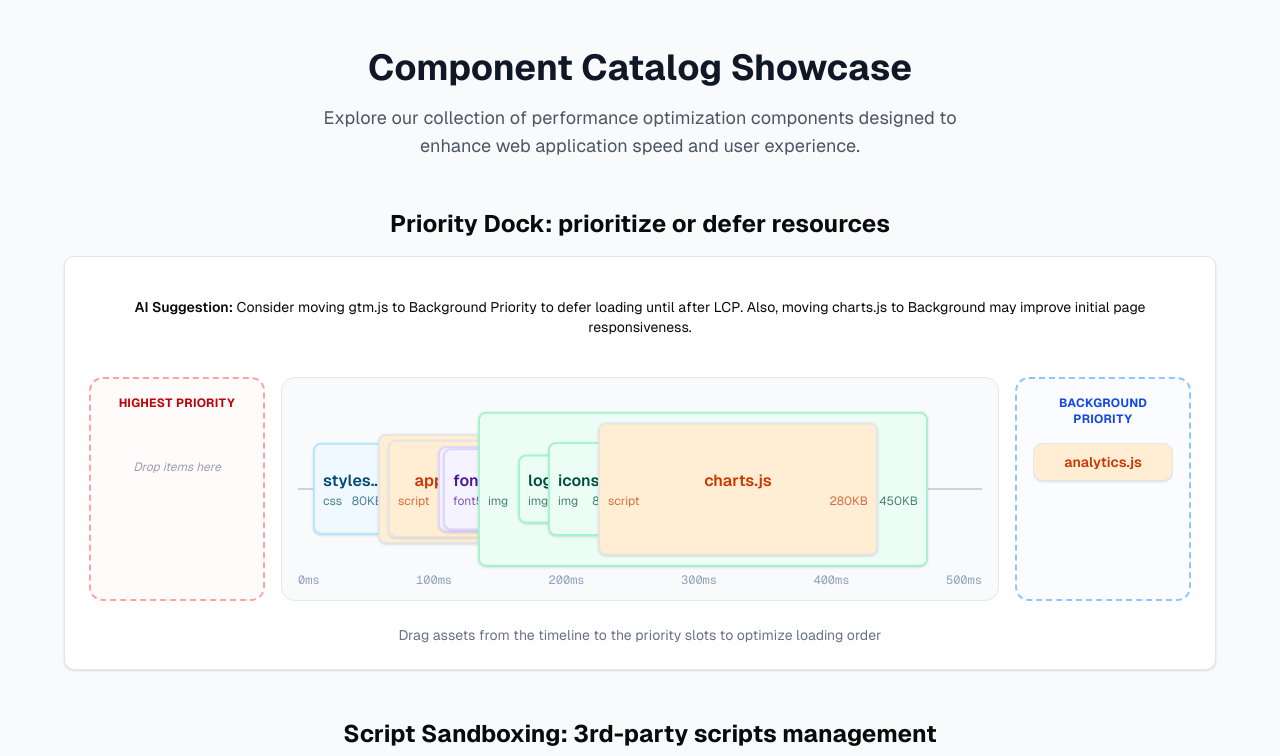
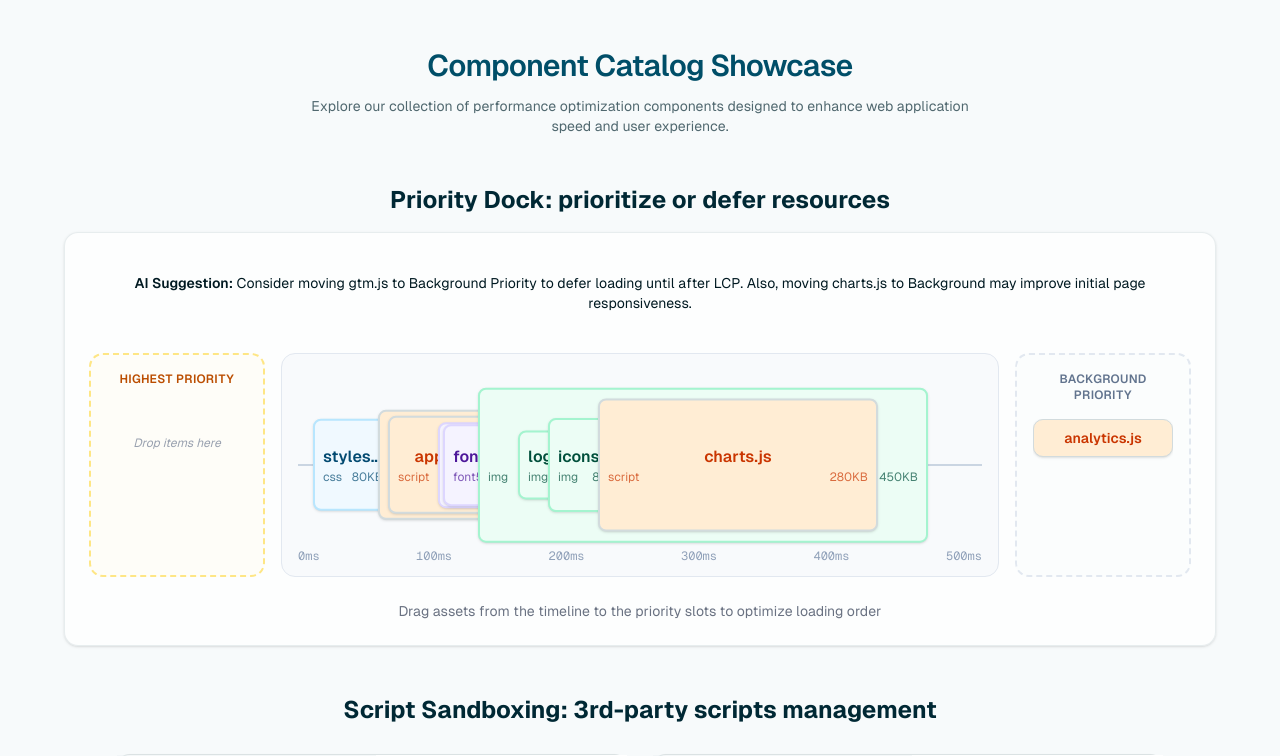
Before and after one commit to v-olya/AG-UI-performance-fix, a Next.js app: page /showcase in a window 1280 px wide. Shown: the top 756 px of the page. Built offline with nearby package versions, Linux system fonts and the light colour scheme.

Commit message:
re-styling (vars and tailwind classes)

```diff
--- a/app/components/PerformanceAuditCard.tsx
+++ b/app/components/PerformanceAuditCard.tsx
@@ -70,21 +70,21 @@ export function PerformanceAuditCard({
 
   return (
     <Card className="w-full max-w-4xl mx-auto overflow-hidden">
-      <CardHeader className="bg-primary text-primary-foreground p-6">
+      <CardHeader className="bg-primary/5 border-b border-primary/10 p-6">
         <div className="flex items-center justify-between">
           <div className="space-y-1">
-            <CardTitle className="text-2xl flex items-center gap-2">
-              <Zap className="h-6 w-6" />
+            <CardTitle className="text-xl flex items-center gap-2 text-primary font-semibold tracking-tight">
+              <Zap className="h-5 w-5 text-primary/70" />
               Performance Audit
             </CardTitle>
-            <CardDescription className="text-primary-foreground/80 truncate max-w-md italic">
+            <CardDescription className="text-muted-foreground truncate max-w-md text-xs">
               {url}
             </CardDescription>
           </div>
           {scorecard && (
             <Badge
               variant="outline"
-              className="bg-white/10 text-white border-white/20 px-3 py-1"
+              className="bg-primary/8 text-primary border-primary/25 px-3 py-1 font-medium"
             >
               Analysis Active
             </Badge>
@@ -100,18 +100,21 @@ export function PerformanceAuditCard({
             return (
               <div
                 key={key}
-                className="flex flex-col items-center justify-center rounded-xl border bg-muted/30 p-4 transition-all hover:bg-muted/50"
+                className="flex flex-col items-center justify-center rounded-xl border border-border bg-card p-4 transition-all hover:bg-accent hover:border-primary/20 shadow-sm"
               >
                 <div className="flex items-center gap-2 mb-2">
-                  {Icon && <Icon className="h-4 w-4 text-muted-foreground" />}
-                  <span className="text-xs font-semibold uppercase tracking-wider text-muted-foreground">
+                  {Icon && <Icon className="h-4 w-4 text-primary/60" />}
+                  <span className="text-xs font-medium uppercase tracking-wider text-muted-foreground">
                     {label}
                   </span>
                 </div>
-                <div className="text-2xl font-bold mb-2">
+                <div className="text-2xl font-bold mb-2 text-slate-700">
                   {formatUnit(key, value)}
                 </div>
-                <Badge variant={RATING_VARIANTS[rating]} className="capitalize">
+                <Badge
+                  variant={RATING_VARIANTS[rating]}
+                  className="capitalize text-xs"
+                >
                   {rating.replace("-", " ")}
                 </Badge>
               </div>
--- a/app/components/PriorityDock.tsx
+++ b/app/components/PriorityDock.tsx
@@ -105,7 +105,7 @@ export function PriorityDock({
   };
 
   return (
-    <div className="w-full bg-white rounded-lg shadow-sm border p-6">
+    <div className="w-full bg-white/70 rounded-xl shadow-sm border border-border/50 p-6">
       <DndContext onDragStart={handleDragStart} onDragEnd={handleDragEnd}>
         <div className="flex flex-col gap-6">
           {aiSuggestion && (
--- a/app/components/PripritySlot.tsx
+++ b/app/components/PripritySlot.tsx
@@ -50,14 +50,13 @@ export function PrioritySlot({
   const isHighest = id === "highest";
   const label = isHighest ? "Highest Priority" : "Background Priority";
 
-  // Slot container styling - Red for highest (urgent), Blue for background (defer)
   const containerColors = isOver
     ? isHighest
-      ? "border-red-500 bg-red-50/50"
-      : "border-blue-500 bg-blue-50/50"
+      ? "border-amber-400 bg-amber-50/60"
+      : "border-slate-400 bg-slate-50/60"
     : isHighest
-      ? "border-red-300 bg-red-50/30"
-      : "border-blue-300 bg-blue-50/30";
+      ? "border-amber-200 bg-amber-50/30"
+      : "border-slate-200 bg-slate-50/30";
 
   return (
     <div
@@ -65,7 +64,9 @@ export function PrioritySlot({
       className={`w-44 min-h-[200px] max-h-[320px] border-2 border-dashed rounded-xl p-4 ${containerColors} transition-all flex flex-col`}
     >
       <h3
-        className={`text-xs font-bold uppercase mb-4 tracking-wide ${isHighest ? "text-red-700" : "text-blue-700"}`}
+        className={`text-xs font-semibold uppercase mb-4 tracking-wide ${
+          isHighest ? "text-amber-700" : "text-slate-500"
+        }`}
       >
         {label}
       </h3>
--- a/app/globals.css
+++ b/app/globals.css
@@ -56,71 +56,79 @@
 
 :root {
   --radius: 0.625rem;
-  --background: oklch(1 0 0);
-  --foreground: oklch(0.145 0 0);
+
+  --background: oklch(0.983 0.003 217);
+  --foreground: oklch(0.195 0.04 217);
+
   --card: oklch(1 0 0);
-  --card-foreground: oklch(0.145 0 0);
+  --card-foreground: oklch(0.195 0.04 217);
   --popover: oklch(1 0 0);
-  --popover-foreground: oklch(0.145 0 0);
-  --primary: oklch(0.205 0 0);
-  --primary-foreground: oklch(0.985 0 0);
-  --secondary: oklch(0.97 0 0);
-  --secondary-foreground: oklch(0.205 0 0);
-  --muted: oklch(0.97 0 0);
-  --muted-foreground: oklch(0.556 0 0);
-  --accent: oklch(0.97 0 0);
-  --accent-foreground: oklch(0.205 0 0);
-  --destructive: oklch(0.577 0.245 27.325);
-  --border: oklch(0.922 0 0);
-  --input: oklch(0.922 0 0);
-  --ring: oklch(0.708 0 0);
-  --chart-1: oklch(0.646 0.222 41.116);
-  --chart-2: oklch(0.6 0.118 184.704);
-  --chart-3: oklch(0.398 0.07 227.392);
-  --chart-4: oklch(0.828 0.189 84.429);
-  --chart-5: oklch(0.769 0.188 70.08);
-  --sidebar: oklch(0.985 0 0);
-  --sidebar-foreground: oklch(0.145 0 0);
-  --sidebar-primary: oklch(0.205 0 0);
-  --sidebar-primary-foreground: oklch(0.985 0 0);
-  --sidebar-accent: oklch(0.97 0 0);
-  --sidebar-accent-foreground: oklch(0.205 0 0);
-  --sidebar-border: oklch(0.922 0 0);
-  --sidebar-ring: oklch(0.708 0 0);
+  --popover-foreground: oklch(0.195 0.04 217);
+
+  --primary: oklch(0.38 0.11 217);
+  --primary-foreground: oklch(0.99 0 0);
+
+  --secondary: oklch(0.942 0.009 217);
+  --secondary-foreground: oklch(0.28 0.05 217);
+  --muted: oklch(0.942 0.009 217);
+  --muted-foreground: oklch(0.5 0.03 217);
+
+  --accent: oklch(0.925 0.015 217);
+  --accent-foreground: oklch(0.25 0.06 217);
+
+  --destructive: oklch(0.57 0.19 22);
+  --border: oklch(0.885 0.01 217);
+  --input: oklch(0.885 0.01 217);
+  --ring: oklch(0.38 0.11 217);
+
+  --chart-1: oklch(0.5 0.14 217);
+  --chart-2: oklch(0.6 0.12 178);
+  --chart-3: oklch(0.55 0.1 155);
+  --chart-4: oklch(0.68 0.15 82);
+  --chart-5: oklch(0.62 0.18 35);
+
+  --sidebar: oklch(0.968 0.006 217);
+  --sidebar-foreground: oklch(0.195 0.04 217);
+  --sidebar-primary: oklch(0.38 0.11 217);
+  --sidebar-primary-foreground: oklch(0.99 0 0);
+  --sidebar-accent: oklch(0.925 0.015 217);
+  --sidebar-accent-foreground: oklch(0.25 0.06 217);
+  --sidebar-border: oklch(0.885 0.01 217);
+  --sidebar-ring: oklch(0.38 0.11 217);
 }
 
 .dark {
-  --background: oklch(0.145 0 0);
-  --foreground: oklch(0.985 0 0);
-  --card: oklch(0.205 0 0);
-  --card-foreground: oklch(0.985 0 0);
-  --popover: oklch(0.205 0 0);
-  --popover-foreground: oklch(0.985 0 0);
-  --primary: oklch(0.922 0 0);
-  --primary-foreground: oklch(0.205 0 0);
-  --secondary: oklch(0.269 0 0);
-  --secondary-foreground: oklch(0.985 0 0);
-  --muted: oklch(0.269 0 0);
-  --muted-foreground: oklch(0.708 0 0);
-  --accent: oklch(0.269 0 0);
-  --accent-foreground: oklch(0.985 0 0);
-  --destructive: oklch(0.704 0.191 22.216);
+  --background: oklch(0.17 0.015 217);
+  --foreground: oklch(0.94 0.008 217);
+  --card: oklch(0.21 0.018 217);
+  --card-foreground: oklch(0.94 0.008 217);
+  --popover: oklch(0.21 0.018 217);
+  --popover-foreground: oklch(0.94 0.008 217);
+  --primary: oklch(0.62 0.13 217);
+  --primary-foreground: oklch(0.12 0.02 217);
+  --secondary: oklch(0.275 0.022 217);
+  --secondary-foreground: oklch(0.92 0.008 217);
+  --muted: oklch(0.275 0.022 217);
+  --muted-foreground: oklch(0.635 0.03 217);
+  --accent: oklch(0.275 0.022 217);
+  --accent-foreground: oklch(0.92 0.008 217);
+  --destructive: oklch(0.67 0.19 22);
   --border: oklch(1 0 0 / 10%);
   --input: oklch(1 0 0 / 15%);
-  --ring: oklch(0.556 0 0);
-  --chart-1: oklch(0.488 0.243 264.376);
-  --chart-2: oklch(0.696 0.17 162.48);
-  --chart-3: oklch(0.769 0.188 70.08);
-  --chart-4: oklch(0.627 0.265 303.9);
-  --chart-5: oklch(0.645 0.246 16.439);
-  --sidebar: oklch(0.205 0 0);
-  --sidebar-foreground: oklch(0.985 0 0);
-  --sidebar-primary: oklch(0.488 0.243 264.376);
-  --sidebar-primary-foreground: oklch(0.985 0 0);
-  --sidebar-accent: oklch(0.269 0 0);
-  --sidebar-accent-foreground: oklch(0.985 0 0);
+  --ring: oklch(0.5 0.12 217);
+  --chart-1: oklch(0.6 0.18 217);
+  --chart-2: oklch(0.65 0.14 162);
+  --chart-3: oklch(0.7 0.16 70);
+  --chart-4: oklch(0.58 0.22 303);
+  --chart-5: oklch(0.62 0.2 16);
+  --sidebar: oklch(0.21 0.018 217);
+  --sidebar-foreground: oklch(0.94 0.008 217);
+  --sidebar-primary: oklch(0.62 0.13 217);
+  --sidebar-primary-foreground: oklch(0.12 0.02 217);
+  --sidebar-accent: oklch(0.275 0.022 217);
+  --sidebar-accent-foreground: oklch(0.92 0.008 217);
   --sidebar-border: oklch(1 0 0 / 10%);
-  --sidebar-ring: oklch(0.556 0 0);
+  --sidebar-ring: oklch(0.5 0.12 217);
 }
 
 @layer base {
@@ -135,6 +143,10 @@
   html {
     overflow-y: auto;
     scroll-behavior: smooth;
+  }
+  h1,
+  h2 {
+    color: var(--accent-foreground);
   }
 }
 
--- a/app/showcase/page.tsx
+++ b/app/showcase/page.tsx
@@ -96,32 +96,17 @@ function transformItem(item) {
   };
 }`;
 
-/* const sampleCodeRender = `function renderLargeList(items) {
-  const container = document.getElementById('list');
-  const fragments = document.createDocumentFragment();
-
-  // Rendering 1000+ items at once causes jank
-  for (let i = 0; i < items.length; i++) {
-    const element = createListItem(items[i]);
-    fragments.appendChild(element);
-  }
-
-  container.appendChild(fragments);
-}`;*/
-
 export default function ComponentShowcase() {
-  const handleYield = (position: number) => {
-    console.log(`Yield requested at position: ${position}`);
-  };
+  const handleYield = (_position: number) => {};
 
   return (
-    <main className="min-h-screen bg-gray-50 py-12 px-4">
+    <main className="min-h-screen bg-background py-12 px-4">
       <div className="max-w-6xl mx-auto space-y-16">
         <header className="text-center mb-12">
-          <h1 className="text-4xl font-bold text-gray-900 mb-4">
+          <h1 className="text-3xl font-semibold text-primary mb-3 tracking-tight">
             Component Catalog Showcase
           </h1>
-          <p className="text-lg text-gray-600 max-w-2xl mx-auto">
+          <p className="text-sm text-muted-foreground max-w-2xl mx-auto">
             Explore our collection of performance optimization components
             designed to enhance web application speed and user experience.
           </p>
```
Also changed, not shown: app/components/AuditCanvas.tsx (+17 -13 lines).
